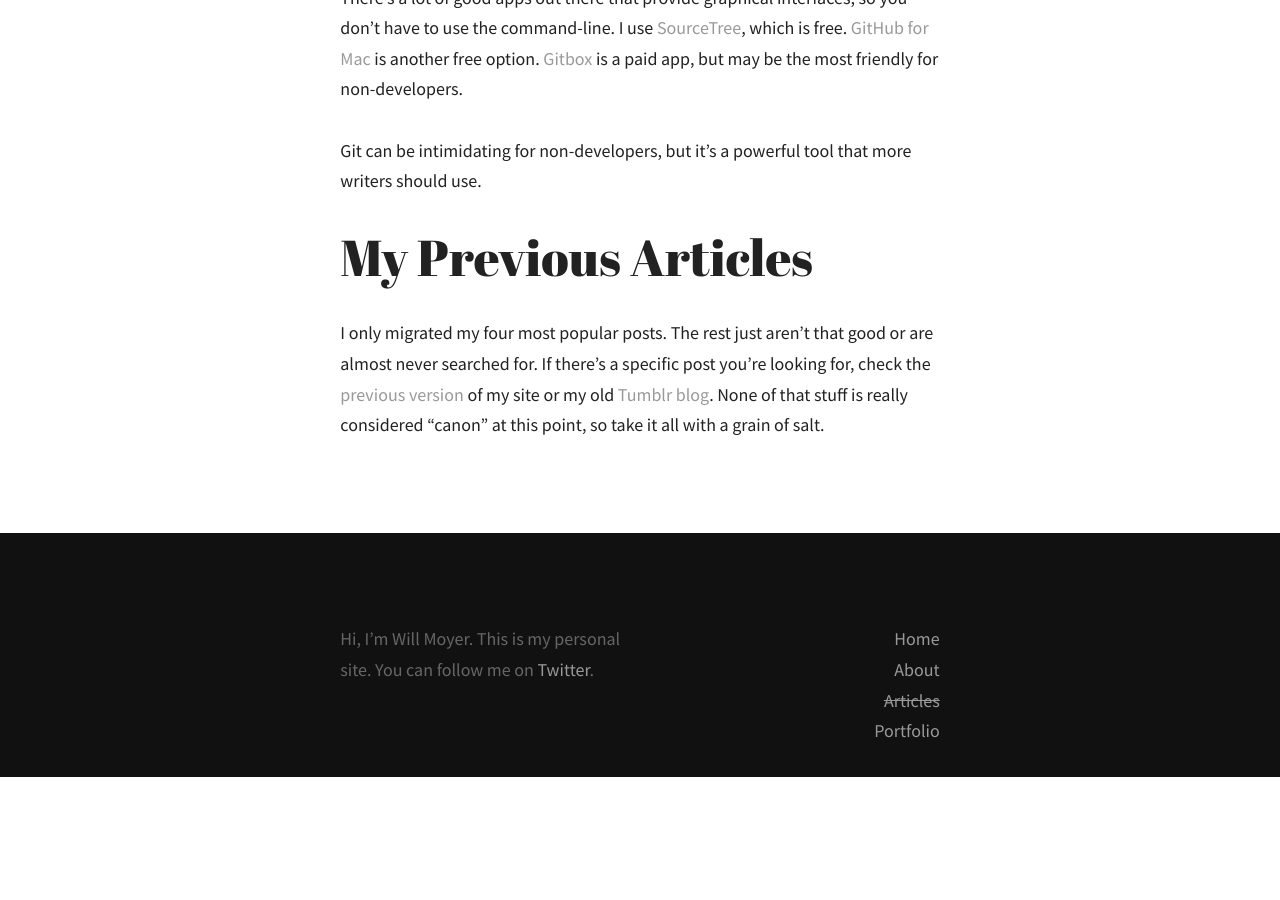
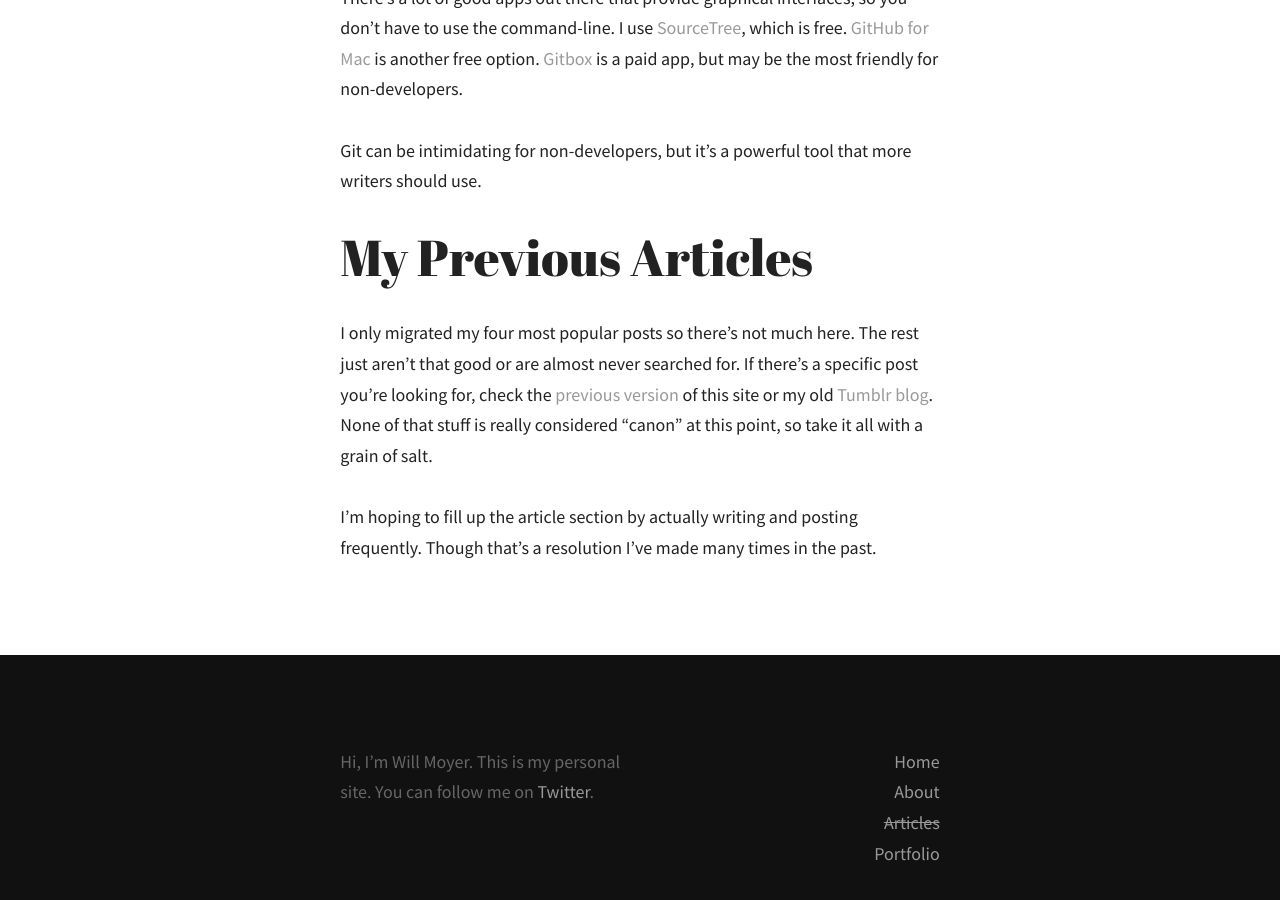
Before and after one commit to moyer/moyer.github.com, a Jekyll site: the page built from _posts/2013-02-04-version-40.md, in a window 1280 px wide and 900 px high, scrolled down 2372 px. Built offline with Jekyll 4.4.1, drawn with Linux system fonts in a browser that asks for light colours; before the commit the page ends 3149 px from its top, so only the background shows below that; some of the changed text lies outside the part shown.

Commit message:
edits to Version 4.0 post

```diff
--- a/_posts/2013-02-04-version-40.md
+++ b/_posts/2013-02-04-version-40.md
@@ -40,4 +40,6 @@
 
 ## My Previous Articles
 
-I only migrated my four most popular posts. The rest just aren't that good or are almost never searched for. If there's a specific post you're looking for, check the [previous version](http://v3.willmoyer.com/articles/) of my site or my old [Tumblr blog](http://willmoyer.tumblr.com/). None of that stuff is really considered "canon" at this point, so take it all with a grain of salt.
+I only migrated my four most popular posts so there's not much here. The rest just aren't that good or are almost never searched for. If there's a specific post you're looking for, check the [previous version](http://v3.willmoyer.com/articles/) of this site or my old [Tumblr blog](http://willmoyer.tumblr.com/). None of that stuff is really considered "canon" at this point, so take it all with a grain of salt.
+
+I'm hoping to fill up the article section by actually writing and posting frequently. Though that's a resolution I've made many times in the past.
```
Also changed, not shown: other parts of _posts/2013-02-04-version-40.md (+3 -3 lines).
